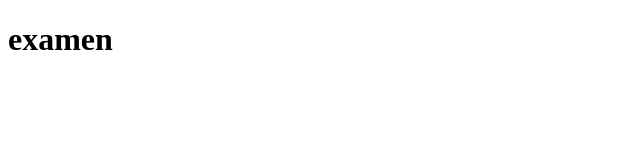
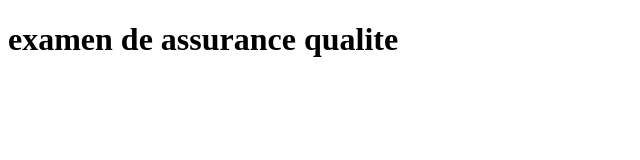
Before and after one commit to Kidoden04/Projet_Examen, a plain HTML site: page index.html in a window 1280 px wide. Shown: the whole page, without its empty margins (0-640 px from the left). Drawn offline with Linux system fonts and the light colour scheme.

Commit message:
Update index.html

```diff
--- a/index.html
+++ b/index.html
@@ -6,6 +6,7 @@
     <title>Projet d'examen</title>
 </head>
 <body>
-    <h1>examen</h1>
+    <h1>examen de assurance qualite</h1>
+
 </body>
 </html>
```
